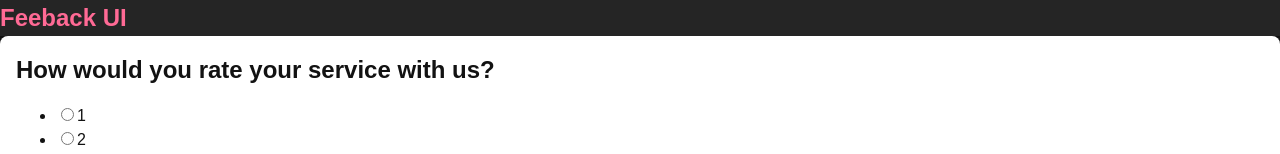
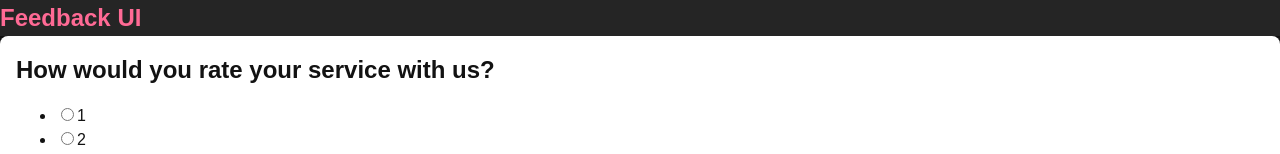
Before and after one commit to uxmoon/feedback-app, a React (Create React App) app: page / in a window 1280 px wide. Shown: the top 154 px of the page. Built offline with nearby package versions, Linux system fonts and the light colour scheme.

Commit message:
Fix typo

```diff
--- a/src/App.js
+++ b/src/App.js
@@ -18,7 +18,7 @@ function App() {
   }
   return (
     <>
-      <Header text='Feeback UI' />
+      <Header text='Feedback UI' />
       <div className='container'>
         <FeedbackForm handleAdd={addFeedback} />
         <FeedbackStats feedback={feedback} />
```
